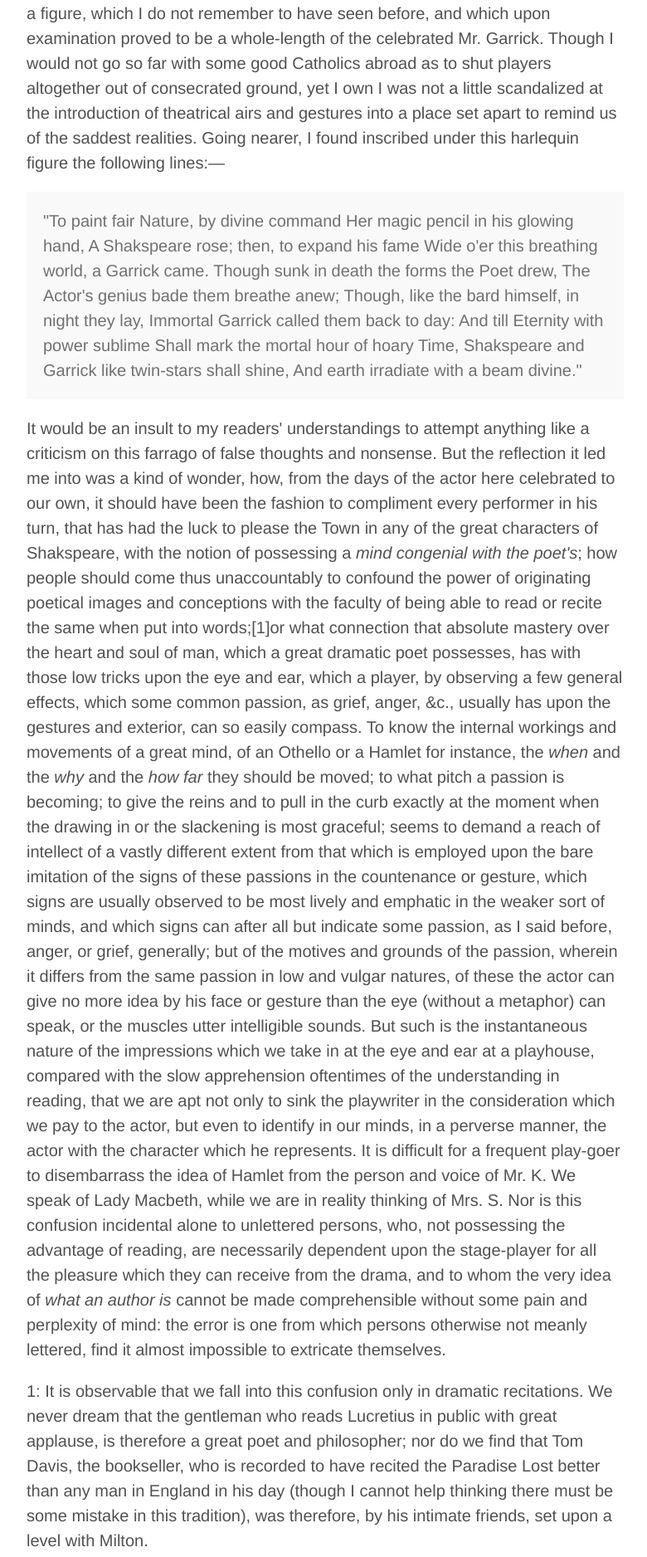
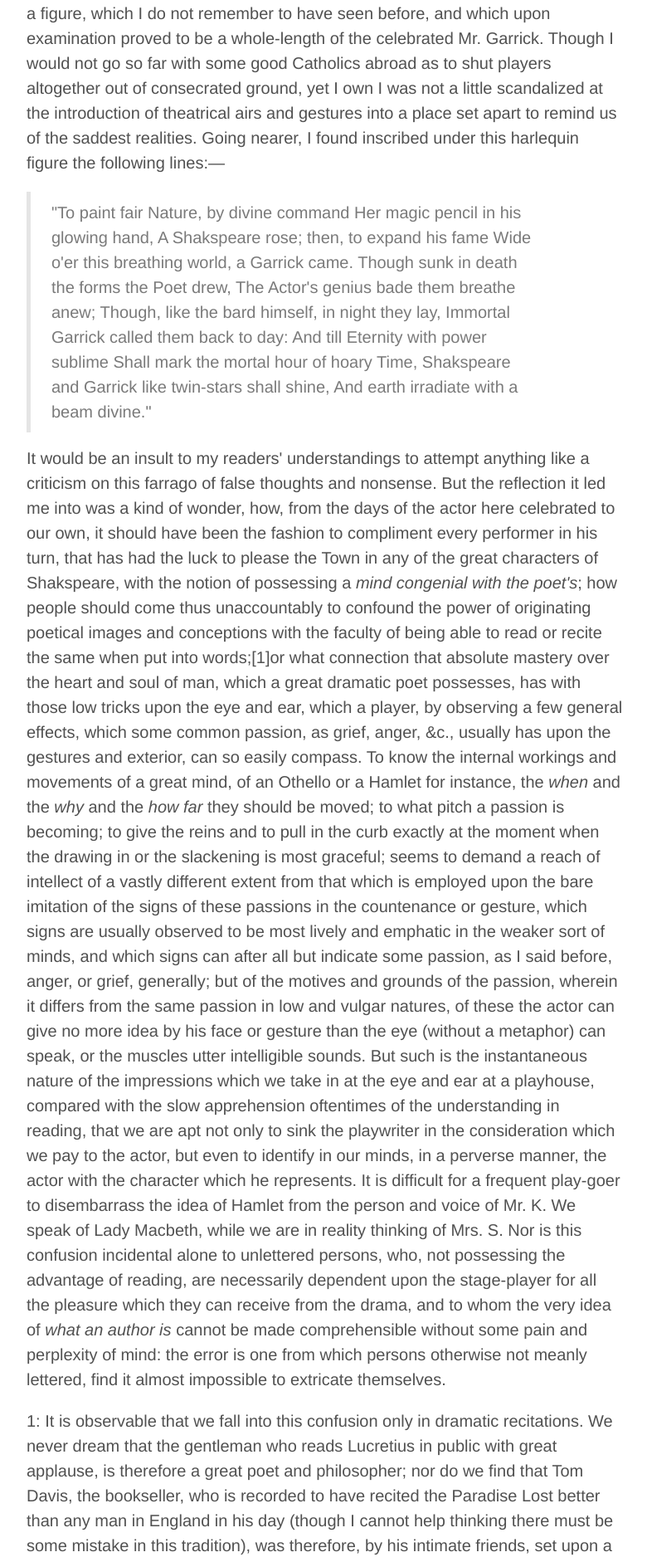
Before and after one commit to ThisLittleWorld/ThisLittleWorld.github.io, a Jekyll site: the page built from pages/lamb.stage.md, in a window 1280 px wide. Shown: the part 370-2246 px from the top of the page at 83% size, without its empty margins (248-1028 px from the left). Built offline with Jekyll 4.4.1, drawn with Linux system fonts in a browser that asks for light colours; Markdown is read by kramdown in place of the engine named in the settings.

Commit message:
Update lamb.stage.md

```diff
--- a/pages/lamb.stage.md
+++ b/pages/lamb.stage.md
@@ -15,7 +15,7 @@ permalink: "/lamb.stage/"
   realities. Going nearer, I found inscribed under this harlequin
   figure the following lines:&mdash;
 </p>
-<div class="message">
+<blockquote>
   "To paint fair Nature, by divine command
   Her magic pencil in his glowing hand,
   A Shakspeare rose; then, to expand his fame
@@ -28,7 +28,7 @@ permalink: "/lamb.stage/"
   Shall mark the mortal hour of hoary Time,
   Shakspeare and Garrick like twin-stars shall shine,
   And earth irradiate with a beam divine."
-</div>
+</blockquote>
 <p>
   It would be an insult to my readers' understandings to attempt
   anything like a criticism on this farrago of false thoughts and
```
